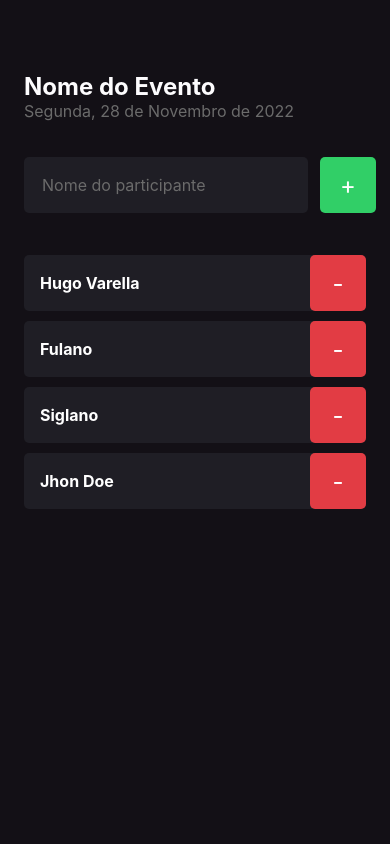
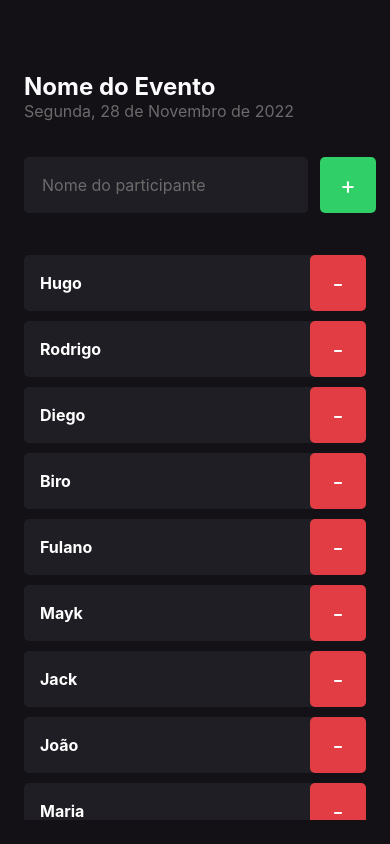
Before and after one commit to Hugovarellaa/ignite-react-native-chapter-1, a React Native app in the folder imhere/: screen / in a window 390 px wide. Built offline with nearby package versions, Linux system fonts and the light colour scheme.

Commit message:
Adicionando ScrollView

```diff
--- a/imhere/src/screens/Home/index.tsx
+++ b/imhere/src/screens/Home/index.tsx
@@ -1,9 +1,22 @@
-import { StatusBar, Text, TextInput, View } from 'react-native'
+import { ScrollView, StatusBar, Text, TextInput, View } from 'react-native'
 import { Button } from '../../components/Button'
 import { Participant } from '../../components/Participant'
 import { homeStyles } from './styles'
 
 export function Home() {
+  const participants = [
+    'Hugo',
+    'Rodrigo',
+    'Diego',
+    'Biro',
+    'Fulano',
+    'Mayk',
+    'Jack',
+    'João',
+    'Maria',
+    'Ana',
+  ]
+
   function handleAddParticipant() {
     console.log('Adicionando a participant')
   }
@@ -13,7 +26,11 @@ export function Home() {
 
   return (
     <View style={homeStyles.container}>
-      <StatusBar translucent backgroundColor="transparent" barStyle="light-content" />
+      <StatusBar
+        translucent
+        backgroundColor="transparent"
+        barStyle="light-content"
+      />
       <Text style={homeStyles.eventName}>Nome do Evento</Text>
       <Text style={homeStyles.eventDate}>Segunda, 28 de Novembro de 2022</Text>
 
@@ -26,10 +43,15 @@ export function Home() {
         <Button title="+" type="ADD" onPress={handleAddParticipant} />
       </View>
 
-      <Participant name="Hugo Varella" onRemove={handleRemoveParticipant} />
-      <Participant name="Fulano" onRemove={handleRemoveParticipant} />
-      <Participant name="Siglano" onRemove={handleRemoveParticipant} />
-      <Participant name="Jhon Doe" onRemove={handleRemoveParticipant} />
+      <ScrollView>
+        {participants.map((participant) => (
+          <Participant
+            key={participant}
+            name={participant}
+            onRemove={handleRemoveParticipant}
+          />
+        ))}
+      </ScrollView>
     </View>
   )
 }
```
Also changed, not shown: 1 other file (tests, documents, lock files or other folders).
